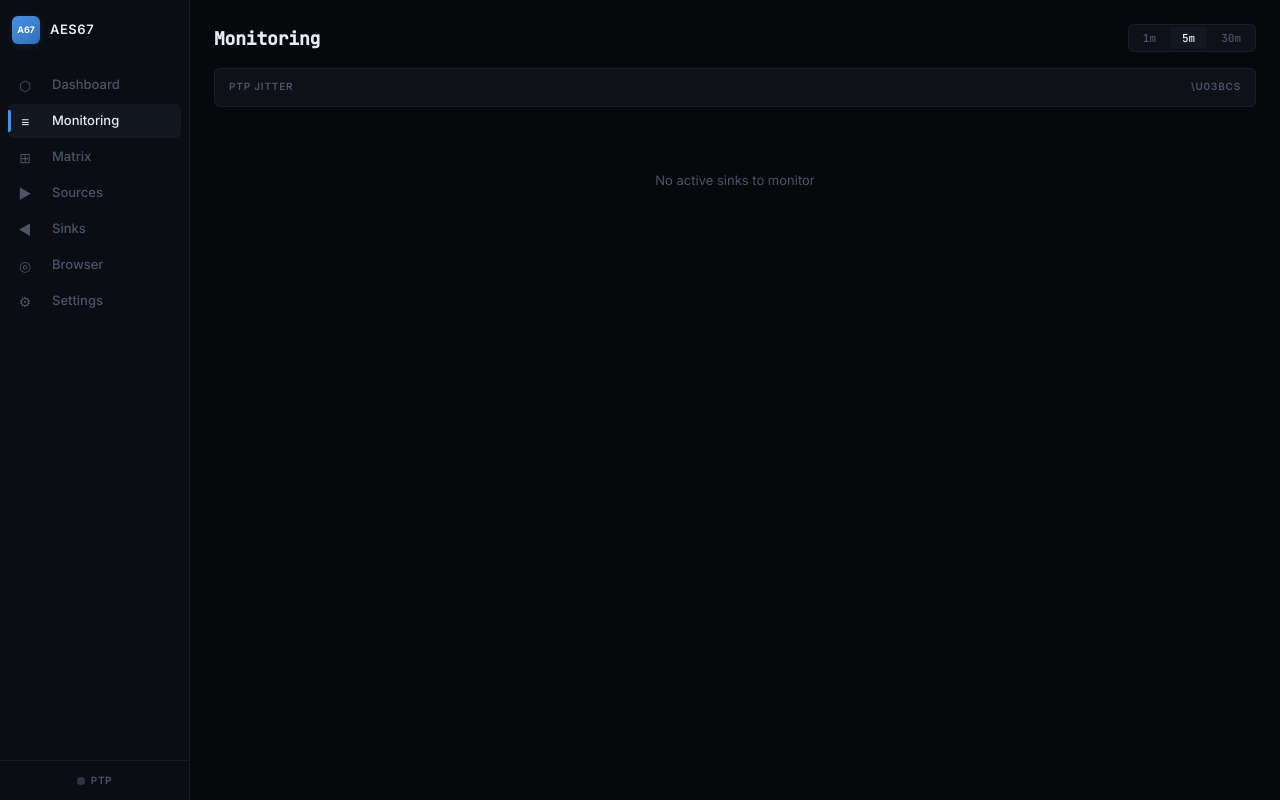
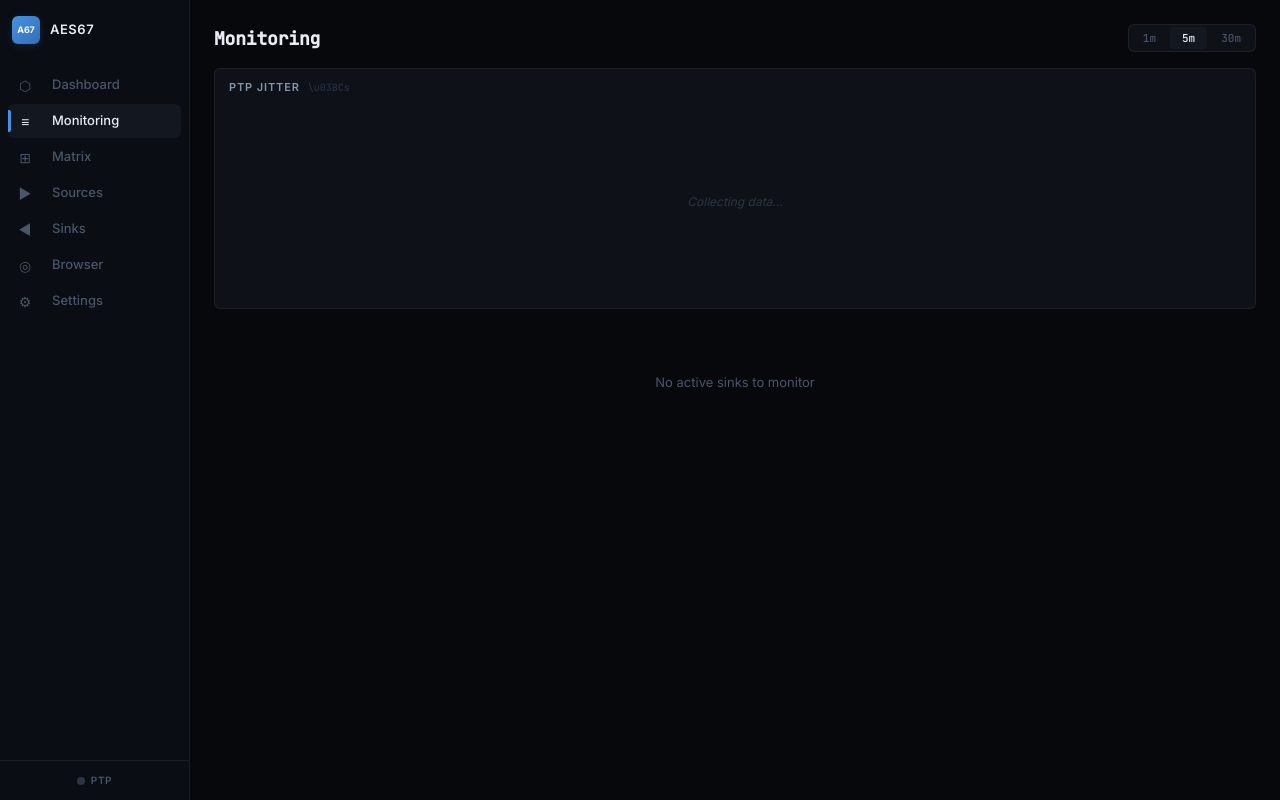
Before and after one commit to bondagit/aes67-linux-daemon, a React (Vite) app in the folder webui/: page /monitoring in a window 1280 px wide. Built offline with nearby package versions, Linux system fonts and the light colour scheme; no server answers.

Commit message:
fix(webui): fix monitoring charts rendering and uPlot dark theme integration

```diff
--- a/webui/src/components/shared/TimeSeriesChart.css
+++ b/webui/src/components/shared/TimeSeriesChart.css
@@ -8,21 +8,39 @@
 .ts-chart__header {
   display: flex;
   align-items: center;
-  justify-content: space-between;
+  gap: 8px;
   padding: 10px 14px 6px;
 }
 
 .ts-chart__title {
-  font-size: 0.625rem;
+  font-size: 0.6875rem;
   font-weight: 600;
   text-transform: uppercase;
   letter-spacing: 0.08em;
-  color: var(--text-tertiary);
+  color: var(--text-secondary);
+}
+
+.ts-chart__unit {
+  font-size: 0.625rem;
+  font-weight: 400;
+  color: var(--text-dim);
+  font-family: 'JetBrains Mono', monospace;
 }
 
 .ts-chart__body {
   padding: 0 6px 6px;
   position: relative;
+  min-height: 60px;
+}
+
+.ts-chart__waiting {
+  display: flex;
+  align-items: center;
+  justify-content: center;
+  height: 200px;
+  color: var(--text-dim);
+  font-size: 0.75rem;
+  font-style: italic;
 }
 
 /* Override uPlot defaults for dark theme */
@@ -31,5 +49,16 @@
 }
 
 .ts-chart .u-legend {
-  display: none;
+  font-family: 'Inter', sans-serif;
+  font-size: 10px;
+  color: var(--text-tertiary);
+  padding: 4px 8px;
 }
+
+.ts-chart .u-legend .u-series {
+  padding: 2px 6px;
+}
+
+.ts-chart .u-cursor-pt {
+  border-color: var(--text-secondary) !important;
+}
--- a/webui/src/components/shared/TimeSeriesChart.jsx
+++ b/webui/src/components/shared/TimeSeriesChart.jsx
@@ -3,126 +3,123 @@ import uPlot from 'uplot';
 import 'uplot/dist/uPlot.min.css';
 import './TimeSeriesChart.css';
 
-export default function TimeSeriesChart({ title, data, series = [], width: propWidth, height = 200, unit = '' }) {
-  const containerRef = useRef(null);
+export default function TimeSeriesChart({ title, data, series = [], height = 200, unit = '' }) {
+  const wrapRef = useRef(null);
   const chartRef = useRef(null);
-  const [containerWidth, setContainerWidth] = useState(propWidth || 400);
+  const [w, setW] = useState(600);
 
-  // ResizeObserver for responsive width
+  // Track container width
   useEffect(() => {
-    if (propWidth) return;
-    const el = containerRef.current;
+    const el = wrapRef.current;
     if (!el) return;
+    setW(el.clientWidth - 2);
     const ro = new ResizeObserver((entries) => {
-      for (const entry of entries) {
-        const w = entry.contentRect.width - 12; // account for padding
-        if (w > 0) setContainerWidth(w);
-      }
+      const cw = entries[0]?.contentRect.width;
+      if (cw > 50) setW(Math.floor(cw) - 2);
     });
     ro.observe(el);
     return () => ro.disconnect();
-  }, [propWidth]);
+  }, []);
 
-  const effectiveWidth = propWidth || containerWidth;
+  // Has enough data to render?
+  const hasData = data && data[0] && data[0].length >= 2;
 
-  // Create / recreate chart
+  // Create chart when we first get data, or when dimensions/series change
   useEffect(() => {
-    const el = containerRef.current;
-    if (!el || effectiveWidth < 50) return;
+    if (!hasData || !wrapRef.current) return;
 
-    // Build uPlot series config
+    // Destroy previous
+    if (chartRef.current) {
+      chartRef.current.destroy();
+      chartRef.current = null;
+    }
+
+    // Clear container
+    const container = wrapRef.current;
+    while (container.firstChild) container.removeChild(container.firstChild);
+
     const uSeries = [
       { label: 'Time' },
-      ...series.map((s) => ({
-        label: s.label || '',
-        stroke: s.color || 'var(--accent)',
+      ...(series.length > 0
+        ? series.map((s) => ({
+            label: s.label || 'Value',
+            stroke: s.color || '#4a90e2',
             width: s.width || 1.5,
-        fill: s.fill || undefined,
-      })),
+          }))
+        : [{ label: 'Value', stroke: '#4a90e2', width: 1.5 }]),
     ];
 
-    // If no series config provided, add a default
-    if (series.length === 0) {
-      uSeries.push({
-        label: 'Value',
-        stroke: 'var(--accent)',
-        width: 1.5,
-      });
-    }
-
     const opts = {
-      width: effectiveWidth,
+      width: w,
       height,
-      cursor: {
-        show: true,
-        drag: { x: false, y: false },
-      },
+      cursor: { show: true, drag: { x: false, y: false } },
       select: { show: false },
+      legend: { show: series.length > 1 },
       scales: {
         x: { time: true },
-        y: { auto: true },
+        y: { auto: true, range: (u, min, max) => {
+          if (min === max) return [min - 1, max + 1];
+          const pad = (max - min) * 0.1 || 1;
+          return [min - pad, max + pad];
+        }},
       },
       axes: [
         {
-          stroke: 'rgba(255,255,255,0.2)',
+          stroke: 'rgba(255,255,255,0.15)',
           grid: { stroke: 'rgba(255,255,255,0.04)', width: 1 },
-          ticks: { stroke: 'rgba(255,255,255,0.04)', width: 1 },
-          font: '10px Inter, sans-serif',
-          gap: 4,
+          ticks: { stroke: 'rgba(255,255,255,0.06)', width: 1, size: 4 },
+          font: '10px Inter, system-ui, sans-serif',
+          gap: 6,
         },
         {
-          stroke: 'rgba(255,255,255,0.2)',
+          stroke: 'rgba(255,255,255,0.15)',
           grid: { stroke: 'rgba(255,255,255,0.04)', width: 1 },
-          ticks: { stroke: 'rgba(255,255,255,0.04)', width: 1 },
-          font: '10px Inter, sans-serif',
+          ticks: { stroke: 'rgba(255,255,255,0.06)', width: 1, size: 4 },
+          font: '10px JetBrains Mono, monospace',
           gap: 8,
-          label: unit || undefined,
-          labelFont: '10px Inter, sans-serif',
-          labelGap: 4,
+          size: 50,
         },
       ],
       series: uSeries,
     };
 
-    // Destroy previous instance
+    chartRef.current = new uPlot(opts, data, container);
+
+    return () => {
       if (chartRef.current) {
         chartRef.current.destroy();
         chartRef.current = null;
       }
+    };
+  }, [hasData, w, height, series.length]);
 
-    // Need at least 2 data points to render
-    const chartData = data && data[0] && data[0].length >= 2 ? data : [[], ...series.map(() => [])];
-    if (chartData[0].length === 0) {
-      // Don't create chart with empty data, just show placeholder
-      return;
-    }
-
-    const chart = new uPlot(opts, chartData, el);
-    chartRef.current = chart;
-
-    return () => {
-      chart.destroy();
-      chartRef.current = null;
-    };
-    // eslint-disable-next-line react-hooks/exhaustive-deps
-  }, [effectiveWidth, height, series.length]);
-
-  // Update data without recreating chart
+  // Update data on existing chart
   useEffect(() => {
-    if (chartRef.current && data && data[0] && data[0].length >= 2) {
+    if (chartRef.current && hasData) {
       chartRef.current.setData(data);
     }
-  }, [data]);
+  }, [data, hasData]);
+
+  // Resize chart when container width changes
+  useEffect(() => {
+    if (chartRef.current) {
+      chartRef.current.setSize({ width: w, height });
+    }
+  }, [w, height]);
 
   return (
     <div className="ts-chart">
-      {title && (
       <div className="ts-chart__header">
         <span className="ts-chart__title">{title}</span>
-          {unit && <span className="ts-chart__title">{unit}</span>}
+        {unit && <span className="ts-chart__unit">{unit}</span>}
+      </div>
+      <div className="ts-chart__body" ref={wrapRef}>
+        {!hasData && (
+          <div className="ts-chart__waiting">
+            Collecting data...
           </div>
         )}
-      <div className="ts-chart__body" ref={containerRef} />
+      </div>
     </div>
   );
 }
```
Lines whose indentation alone changed are shown as unchanged.
